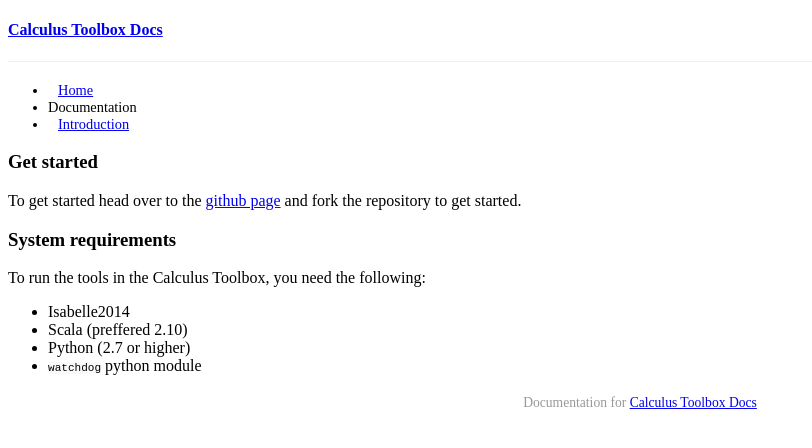
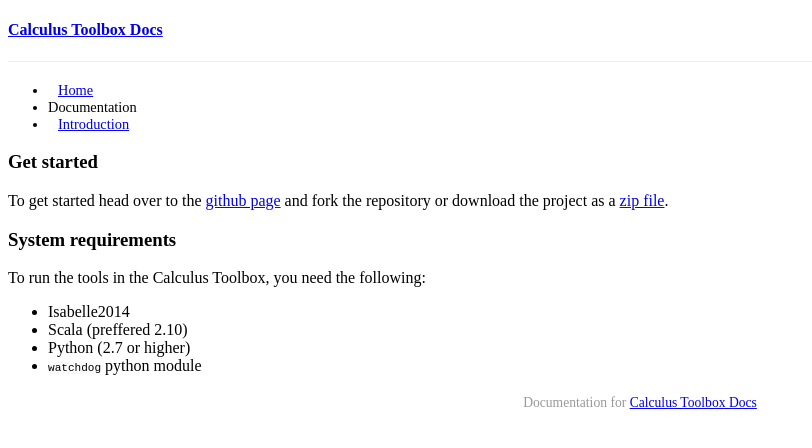
Before and after one commit to goodlyrottenapple/calculus-toolbox, a Jekyll site: the page built from index.md, in a window 1280 px wide. Shown: the top 448 px of the page, without its empty margins (0-812 px from the left). Built offline with Jekyll 4.4.1, drawn with Linux system fonts in a browser that asks for light colours; Markdown is read by kramdown in place of the engine named in the settings; a style sheet for code colours, icons or effects is not loaded.

Commit message:
Update index.md

```diff
--- a/index.md
+++ b/index.md
@@ -5,7 +5,7 @@ title: "Calculus Toolbox Docs Home"
 
 ### Get started
 
-To get started head over to the [github page](https://github.com/goodlyrottenapple/calculus-toolbox) and fork the repository to get started.
+To get started head over to the [github page](https://github.com/goodlyrottenapple/calculus-toolbox) and fork the repository or download the project as a [zip file](https://github.com/goodlyrottenapple/calculus-toolbox/archive/master.zip).
 
 ### System requirements
 
```
